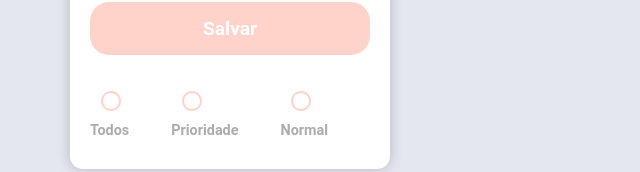
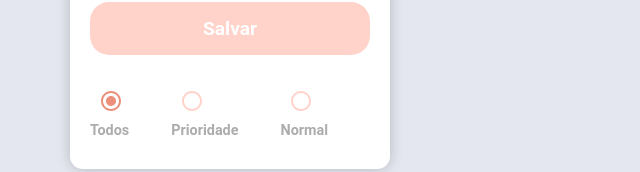
Before and after one commit to wesleywisch/Caderno-de-anotacoes, a React (Create React App) app in the folder frontend/: page / in a window 1280 px wide. Shown: the part 473-645 px from the top of the page, without its empty margins (0-640 px from the left). Built offline with nearby package versions, Linux system fonts and the light colour scheme; no server answers; the HTML template or start-up script is replaced by a standard one.

Commit message:
Filtro de prioridades ou normal ou todos adicionado

```diff
--- a/frontend/src/App.js
+++ b/frontend/src/App.js
@@ -5,11 +5,29 @@ import './app.css';
 import { Sidebar } from './components/Sidebar/Sidebar';
 import { Main } from './components/Main/Main';
 
+import api from './services/api';
+
 
 function App() {
+  const [selectedValue, setSelectedValue] = useState('all');
   const [allNotes, setAllNotes] = useState([]);
   const [title, setTitle] = useState('');
   const [notes, setNotes] = useState('');
+
+  async function getAllNotes(){
+    const response = await api.get('/annotations',)
+
+    setAllNotes(response.data);
+  }
+
+  async function loadNotes(option){
+    const params = { priority: option };
+    const response = await api.get('/priorities', { params });
+
+    if(response){
+      setAllNotes(response.data);
+    }
+  }
 
   return (
     <div id="app">
@@ -20,11 +38,21 @@ function App() {
         title={title}
         setTitle={setTitle}
         notes={notes}
-        setNotes={setNotes} />
+        setNotes={setNotes}
+        selectedValue={selectedValue}
+        setSelectedValue={setSelectedValue}
+        loadNotes={loadNotes}
+        getAllNotes={getAllNotes}
+        />
 
         <Main
         allNotes={allNotes}
-        setAllNotes={setAllNotes} />
+        setAllNotes={setAllNotes}
+        getAllNotes={getAllNotes}
+        setSelectedValue={setSelectedValue}
+        selectedValue={selectedValue}
+        loadNotes={loadNotes}
+        />
 
     </div>
   );
--- a/frontend/src/components/Main/Main.js
+++ b/frontend/src/components/Main/Main.js
@@ -2,16 +2,10 @@ import { useEffect } from 'react';
 import './style.css';
 
 import Notes from '../Notes/Notes';
-import api from '../services/api';
+import api from '../../services/api';
 
 
-export function Main({ allNotes, setAllNotes }){
-
-    async function getAllNotes(){
-        const response = await api.get('/annotations',)
-
-        setAllNotes(response.data);
-    }
+export function Main({ allNotes, setAllNotes, getAllNotes, setSelectedValue, loadNotes, selectedValue }){
 
     useEffect(() =>{
         getAllNotes();
@@ -28,7 +22,9 @@ export function Main({ allNotes, setAllNotes }){
     async function handleChengePriority(id){
         const notePriority = await api.post(`/priorities/${id}`);
 
-        if(notePriority){
+        if(notePriority && setSelectedValue !== 'all'){
+            loadNotes(selectedValue);
+        } else if(notePriority){
             getAllNotes();
         }
     }
@@ -38,7 +34,7 @@ export function Main({ allNotes, setAllNotes }){
             <ul>
                 {allNotes.map(data => (
                 <Notes
-                key={data.id}
+                key={data._id}
                 data={data}
                 handleDelete={handleDelete}
                 handleChengePriority={handleChengePriority}
--- a/frontend/src/components/Notes/Notes.js
+++ b/frontend/src/components/Notes/Notes.js
@@ -4,7 +4,7 @@ import { AiTwotoneDelete, AiOutlineExclamationCircle } from 'react-icons/ai';
 import './style.css';
 import './style-priority.css';
 
-import api from '../services/api';
+import api from '../../services/api';
 
 export default function Note({ data, handleDelete, handleChengePriority }){
     const [chengedNote, setChengedNote] = useState('');
--- a/frontend/src/components/RadioButton/RadionButton.js
+++ b/frontend/src/components/RadioButton/RadionButton.js
@@ -3,7 +3,7 @@ import Radio from '@material-ui/core/Radio';
 
 import './style.css';
 
-export function RadioButton(){
+export function RadioButton({ selectedValue, handleChange }){
     const CustomRadio = withStyles({
         root: {
             color: '#FFD3CA',
@@ -19,17 +19,29 @@ export function RadioButton(){
     return(
         <div className="radioOptions">
             <div>
-                <CustomRadio />
+                <CustomRadio
+                checked={selectedValue === 'all'}
+                onChange={e => handleChange(e.target)}
+                value="all"
+                />
                 <span>Todos</span>
             </div>
 
             <div>
-                <CustomRadio />
+                <CustomRadio
+                checked={selectedValue === 'true'}
+                onChange={e => handleChange(e.target)}
+                value="true"
+                />
                 <span>Prioridade</span>
             </div>
 
             <div>
-                <CustomRadio />
+                <CustomRadio
+                checked={selectedValue === 'false'}
+                onChange={e => handleChange(e.target)}
+                value="false"
+                />
                 <span>Normal</span>
             </div>
 
--- a/frontend/src/components/Sidebar/Sidebar.js
+++ b/frontend/src/components/Sidebar/Sidebar.js
@@ -1,12 +1,13 @@
 import { useEffect } from 'react';
 import './style.css';
 
-import api from '../services/api';
+import api from '../../services/api';
 
 import { RadioButton } from '../RadioButton/RadionButton';
 
 
-export function Sidebar({ allNotes, setAllNotes, title, setTitle, notes, setNotes }){
+export function Sidebar({ allNotes, setAllNotes, title, setTitle, notes, setNotes,
+  selectedValue, loadNotes, setSelectedValue, getAllNotes }){
 
   async function handleSubmit(event){
     event.preventDefault();
@@ -20,7 +21,13 @@ export function Sidebar({ allNotes, setAllNotes, title, setTitle, notes, setNote
     setTitle('');
     setNotes('');
 
-    setAllNotes([...allNotes, response.data])
+    if(selectedValue !== 'all'){
+      getAllNotes();
+    }else{
+      setAllNotes([...allNotes, response.data])
+    }
+
+    setSelectedValue('all');
   }
 
   useEffect(() =>{
@@ -34,6 +41,16 @@ export function Sidebar({ allNotes, setAllNotes, title, setTitle, notes, setNote
     }
     enableSubmitButton()
   },[title, notes])
+
+  function handleChange(e){
+    setSelectedValue(e.value);
+
+    if(e.checked && e.value !== 'all'){
+      loadNotes(e.value);
+    }else{
+      getAllNotes();
+    }
+  }
 
     return(
         <aside>
@@ -64,7 +81,10 @@ export function Sidebar({ allNotes, setAllNotes, title, setTitle, notes, setNote
           <button id="btn-submit" type="submit">Salvar</button>
         </form>
 
-        <RadioButton />
+        <RadioButton
+        selectedValue={selectedValue}
+        handleChange={handleChange}
+        />
       </aside>
     )
 }
```
Also changed, not shown: frontend/src/services/api.js (renamed from frontend/src/components/services/api.js).
